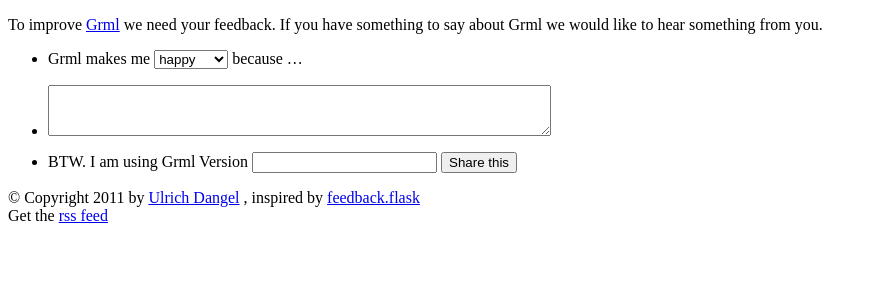
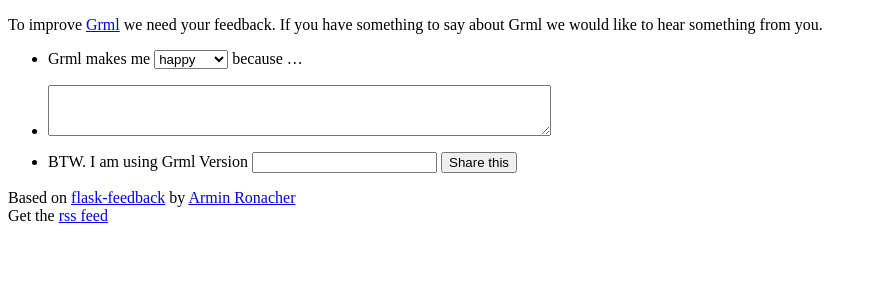
Before and after one commit to mrud/feedback.grml.org, a Django app: page / in a window 1280 px wide. Shown: the part 168-468 px from the top of the page, without its empty margins (0-873 px from the left). Run offline with Django 3.2, Linux system fonts and the light colour scheme; parts of the project's set-up code (start-up, migrations or seed data) failed here and were passed over; some libraries are stand-ins or nearby versions.

Commit message:
Fix wording

```diff
--- a/feedback/templates/feedback/layout.html
+++ b/feedback/templates/feedback/layout.html
@@ -39,8 +39,7 @@
     </div>
     <div class="footer">
             <p>
-      &copy; Copyright 2011 by <a href="http://spamt.net/">Ulrich Dangel</a>
-      , inspired by <a href="http://feedback.flask.pocoo.org/">feedback.flask</a><br>
+      Based on <a href="http://feedback.flask.pocoo.org/">flask-feedback</a> by <a href='http://lucumr.pocoo.org/'>Armin Ronacher</a><br/>
       Get the <a href={% url feedback_rss %}>rss feed</a>
             </p>
     </div>
```
